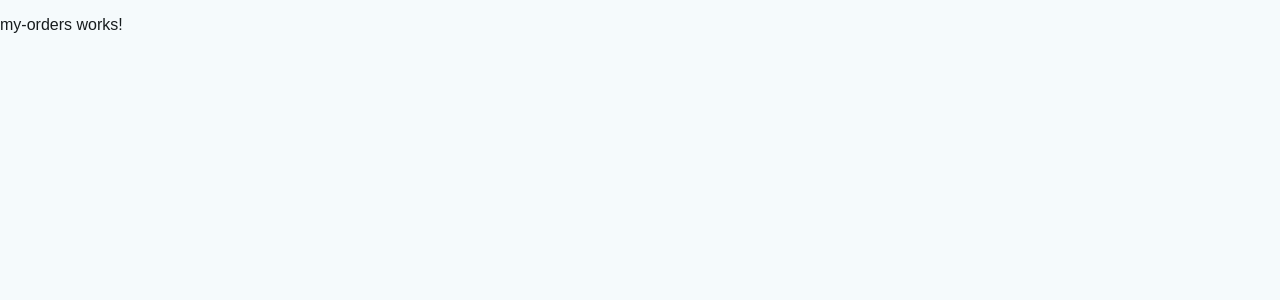
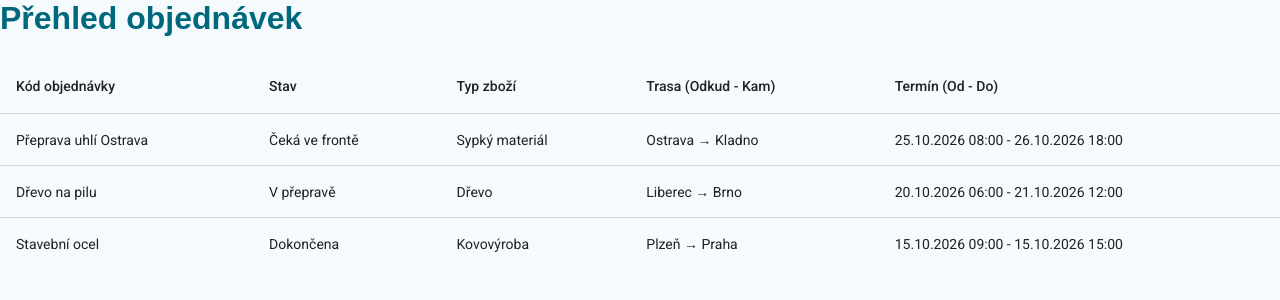
Before and after one commit to Heymuch/rocnikovy-projekt, an Angular app in the folder web/: page /my-orders in a window 1280 px wide. Shown: the top 300 px of the page. Built offline with nearby package versions, Linux system fonts and the light colour scheme.

Commit message:
Vytvoření tabulky objednávek bez stylu + data na pevno

```diff
--- a/web/package.json
+++ b/web/package.json
@@ -11,10 +11,12 @@
   "private": true,
   "packageManager": "npm@11.9.0",
   "dependencies": {
+    "@angular/cdk": "^21.2.14",
     "@angular/common": "^21.2.0",
     "@angular/compiler": "^21.2.0",
     "@angular/core": "^21.2.0",
     "@angular/forms": "^21.2.0",
+    "@angular/material": "^21.2.14",
     "@angular/platform-browser": "^21.2.0",
     "@angular/router": "^21.2.0",
     "rxjs": "~7.8.0",
--- /dev/null
+++ b/web/src/app/commons/orders-table/orders-table.html
@@ -0,0 +1,54 @@
+<div class="table-container">
+  <table mat-table [dataSource]="orders()" class="md-table">
+
+    <!-- Sloupec: Kód / Název objednávky -->
+    <ng-container matColumnDef="code">
+      <th mat-header-cell *matHeaderCellDef> Kód objednávky </th>
+      <td mat-cell *matCellDef="let order"> {{ order.code }} </td>
+    </ng-container>
+
+    <!-- Sloupec: Stav objednávky -->
+    <ng-container matColumnDef="status">
+      <th mat-header-cell *matHeaderCellDef> Stav </th>
+      <td mat-cell *matCellDef="let order">
+        <span class="status-chip" [ngClass]="'status-' + order.status.toLowerCase()">
+          {{ getStatusLabel(order.status) }}
+        </span>
+      </td>
+    </ng-container>
+
+    <!-- Sloupec: Typ zboží -->
+    <ng-container matColumnDef="cargoType">
+      <th mat-header-cell *matHeaderCellDef> Typ zboží </th>
+      <td mat-cell *matCellDef="let order"> {{ order.cargoType }} </td>
+    </ng-container>
+
+    <!-- Sloupec: Odkud a kam -->
+    <ng-container matColumnDef="route">
+      <th mat-header-cell *matHeaderCellDef> Trasa (Odkud - Kam) </th>
+      <!-- Použití stationFrom a stationTo -->
+      <td mat-cell *matCellDef="let order"> {{ order.stationFrom }} &rarr; {{ order.stationTo }} </td>
+    </ng-container>
+
+    <!-- Sloupec: Od kdy do kdy -->
+    <ng-container matColumnDef="dates">
+      <th mat-header-cell *matHeaderCellDef> Termín (Od - Do) </th>
+      <!-- Použití preferredDeparture a preferredArrival -->
+      <td mat-cell *matCellDef="let order">
+        {{ order.preferredDeparture | date:'dd.MM.yyyy HH:mm' }} -
+        {{ order.preferredArrival | date:'dd.MM.yyyy HH:mm' }}
+      </td>
+    </ng-container>
+
+    <!-- Definice hlavičky a řádků pomocí struktury Angular Material -->
+    <tr mat-header-row *matHeaderRowDef="displayedColumns"></tr>
+    <tr mat-row *matRowDef="let row; columns: displayedColumns;"></tr>
+
+    <!-- Fallback při prázdných datech -->
+    <tr class="mat-row" *matNoDataRow>
+      <td class="mat-cell empty-state" [attr.colspan]="displayedColumns.length">
+        Zatím nemáte žádné objednávky.
+      </td>
+    </tr>
+  </table>
+</div>
--- /dev/null
+++ b/web/src/app/commons/orders-table/orders-table.ts
@@ -0,0 +1,47 @@
+import {Component, input} from '@angular/core';
+import {Order} from '../../order';
+import {DatePipe, NgClass} from '@angular/common';
+import {
+  MatCell, MatCellDef,
+  MatColumnDef,
+  MatHeaderCell, MatHeaderCellDef,
+  MatHeaderRow, MatHeaderRowDef, MatNoDataRow,
+  MatRow, MatRowDef,
+  MatTable
+} from '@angular/material/table';
+
+@Component({
+  selector: 'app-orders-table',
+  imports: [
+    DatePipe,
+    NgClass,
+    MatTable,
+    MatColumnDef,
+    MatHeaderCell,
+    MatCell,
+    MatHeaderRow,
+    MatRow,
+    MatHeaderCellDef,
+    MatCellDef,
+    MatHeaderRowDef,
+    MatRowDef,
+    MatNoDataRow
+  ],
+  templateUrl: './orders-table.html',
+  styleUrl: './orders-table.scss',
+})
+export class OrdersTable {
+  readonly orders = input.required<Order[]>();
+
+  displayedColumns: string[] = ['code', 'status', 'cargoType', 'route', 'dates'];
+
+  getStatusLabel(status: string): string {
+    const statusMap: Record<string, string> = {
+      'QUEUED': 'Čeká ve frontě',
+      'CONFIRMED': 'Potvrzena',
+      'IN_TRANSIT': 'V přepravě',
+      'COMPLETED': 'Dokončena'
+    };
+    return statusMap[status] || status;
+  }
+}
--- a/web/src/app/my-orders/my-orders.html
+++ b/web/src/app/my-orders/my-orders.html
@@ -1 +1,5 @@
-<p>my-orders works!</p>
+<div class="page-layout">
+  <h1>Přehled objednávek</h1>
+  <!-- Předání mock dat do znovupoužitelné tabulky -->
+  <app-orders-table [orders]="mockOrders"></app-orders-table>
+</div>
--- a/web/src/app/my-orders/my-orders.ts
+++ b/web/src/app/my-orders/my-orders.ts
@@ -1,9 +1,46 @@
 import { Component } from '@angular/core';
+import {Order} from '../order';
+import {OrdersTable} from '../commons/orders-table/orders-table';
 
 @Component({
   selector: 'app-my-orders',
-  imports: [],
+  imports: [
+    OrdersTable
+  ],
   templateUrl: './my-orders.html',
   styleUrl: './my-orders.scss',
 })
-export class MyOrders {}
+export class MyOrders {
+  mockOrders: Order[] = [
+    {
+      id: 'ORD-001',
+      code: 'Přeprava uhlí Ostrava',
+      status: 'QUEUED',
+      cargoType: 'Sypký materiál',
+      stationFrom: 'Ostrava',
+      stationTo: 'Kladno',
+      preferredDeparture: new Date('2026-10-25T08:00:00'),
+      preferredArrival: new Date('2026-10-26T18:00:00')
+    },
+    {
+      id: 'ORD-002',
+      code: 'Dřevo na pilu',
+      status: 'IN_TRANSIT',
+      cargoType: 'Dřevo',
+      stationFrom: 'Liberec',
+      stationTo: 'Brno',
+      preferredDeparture: new Date('2026-10-20T06:00:00'),
+      preferredArrival: new Date('2026-10-21T12:00:00')
+    },
+    {
+      id: 'ORD-003',
+      code: 'Stavební ocel',
+      status: 'COMPLETED',
+      cargoType: 'Kovovýroba',
+      stationFrom: 'Plzeň',
+      stationTo: 'Praha',
+      preferredDeparture: new Date('2026-10-15T09:00:00'),
+      preferredArrival: new Date('2026-10-15T15:00:00')
+    }
+  ];
+}
--- /dev/null
+++ b/web/src/app/order.ts
@@ -0,0 +1,15 @@
+export type OrderStatus = 'QUEUED' | 'CONFIRMED' | 'IN_TRANSIT' | 'COMPLETED';
+
+export type Order = {
+  id: string;
+  code: string;
+  status: OrderStatus;
+
+  cargoType: string;
+
+  stationFrom: string;
+  stationTo: string;
+
+  preferredDeparture: Date;
+  preferredArrival: Date;
+}
--- a/web/src/index.html
+++ b/web/src/index.html
@@ -1,11 +1,18 @@
 <!doctype html>
 <html lang="en">
   <head>
-  <meta charset="utf-8">
+    <meta charset="utf-8" />
     <title>Web</title>
-  <base href="/">
-  <meta name="viewport" content="width=device-width, initial-scale=1">
-  <link rel="icon" type="image/x-icon" href="favicon.ico">
+    <base href="/" />
+    <meta name="viewport" content="width=device-width, initial-scale=1" />
+    <link rel="icon" type="image/x-icon" href="favicon.ico" />
+    <link rel="preconnect" href="https://fonts.googleapis.com" />
+    <link rel="preconnect" href="https://fonts.gstatic.com" crossorigin />
+    <link
+      href="https://fonts.googleapis.com/css2?family=Roboto:wght@300;400;500&display=swap"
+      rel="stylesheet"
+    />
+    <link href="https://fonts.googleapis.com/icon?family=Material+Icons" rel="stylesheet" />
   </head>
   <body>
     <app-root></app-root>
```
Also changed, not shown: web/src/app/commons/orders-table/orders-table.scss (added), 1 other file (tests, documents, lock files or other folders). Lines whose indentation alone changed are shown as unchanged.
